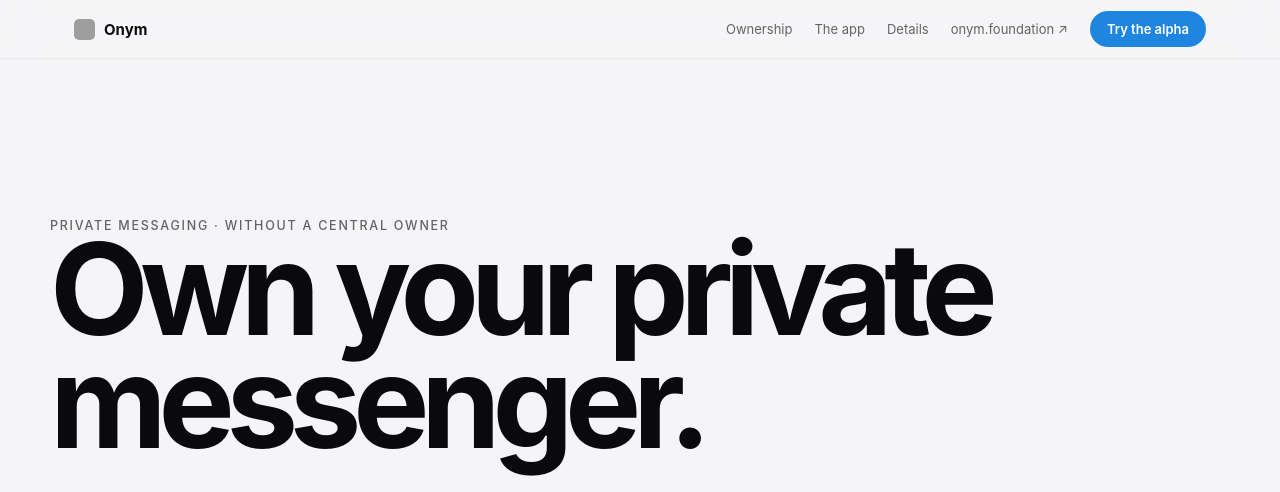
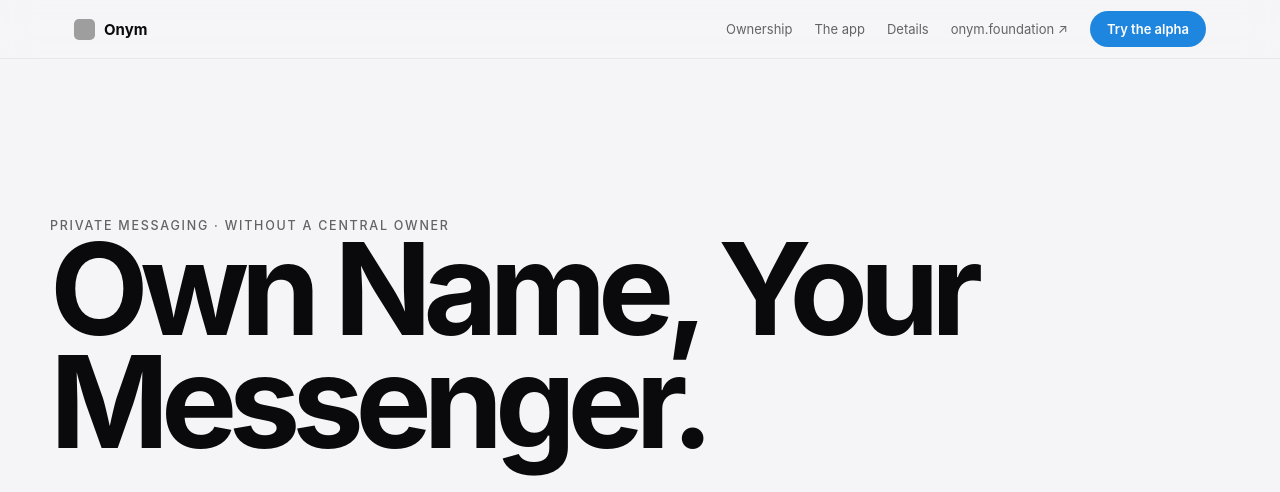
Before and after one commit to onymchat/onym-website, a plain HTML site: page public/index.html in a window 1280 px wide. Shown: the top 492 px of the page. Drawn offline with Linux system fonts and the light colour scheme; grey boxes are pictures that could not be loaded.

Commit message:
brand: adopt the Own Name, Your Messenger tagline on the home page
Hero h1, title, og:title, and an explicit twitter:title carry the
backronym; the plainer 'private messenger you can own' phrasing stays
in the meta description and closing h2 for SEO and narrative. RU mirror
intentionally unchanged — the O-N-Y-M acronym only works in English.

Co-Authored-By: Claude Fable 5 <noreply@anthropic.com>

```diff
--- a/public/index.html
+++ b/public/index.html
@@ -3,17 +3,18 @@
 <head>
 <meta charset="utf-8"/>
 <meta name="viewport" content="width=device-width,initial-scale=1"/>
-<title>Onym — Own your private messenger</title>
+<title>Onym — Own Name, Your Messenger</title>
 <meta name="description" content="A private messenger you can own. Your identity stays on your phone. Choose your courier and notary. Open-source clients for iPhone and Android."/>
 <meta name="theme-color" content="#0e0e10" media="(prefers-color-scheme: dark)"/>
 <meta name="theme-color" content="#f5f5f7" media="(prefers-color-scheme: light)"/>
 <link rel="icon" type="image/png" href="/assets/icon-light.png"/>
 <link rel="apple-touch-icon" href="/assets/icon-light.png"/>
 <meta property="og:type" content="website"/>
-<meta property="og:title" content="Onym — Own your private messenger"/>
+<meta property="og:title" content="Onym — Own Name, Your Messenger"/>
 <meta property="og:description" content="Your identity, messenger, courier, and notary remain separate—and can remain yours."/>
 <meta property="og:image" content="https://onym.app/assets/og-card.jpg"/>
 <meta name="twitter:card" content="summary_large_image"/>
+<meta name="twitter:title" content="Onym — Own Name, Your Messenger"/>
 <link rel="alternate" hreflang="en" href="https://onym.app/"/>
 <link rel="alternate" hreflang="ru" href="https://onym.app/ru/"/>
 <link rel="alternate" hreflang="x-default" href="https://onym.app/"/>
@@ -149,7 +150,7 @@
   <section class="hero">
 <div class="wrap">
     <p class="eyebrow">Private messaging · without a central owner</p>
-    <h1>Own your private messenger.</h1>
+    <h1>Own Name, Your Messenger.</h1>
     <div class="hero-copy">
       <p>Your identity stays on your phone. Your messenger is open source. You choose who carries messages and who notarizes the group.</p>
       <div class="actions">
```
